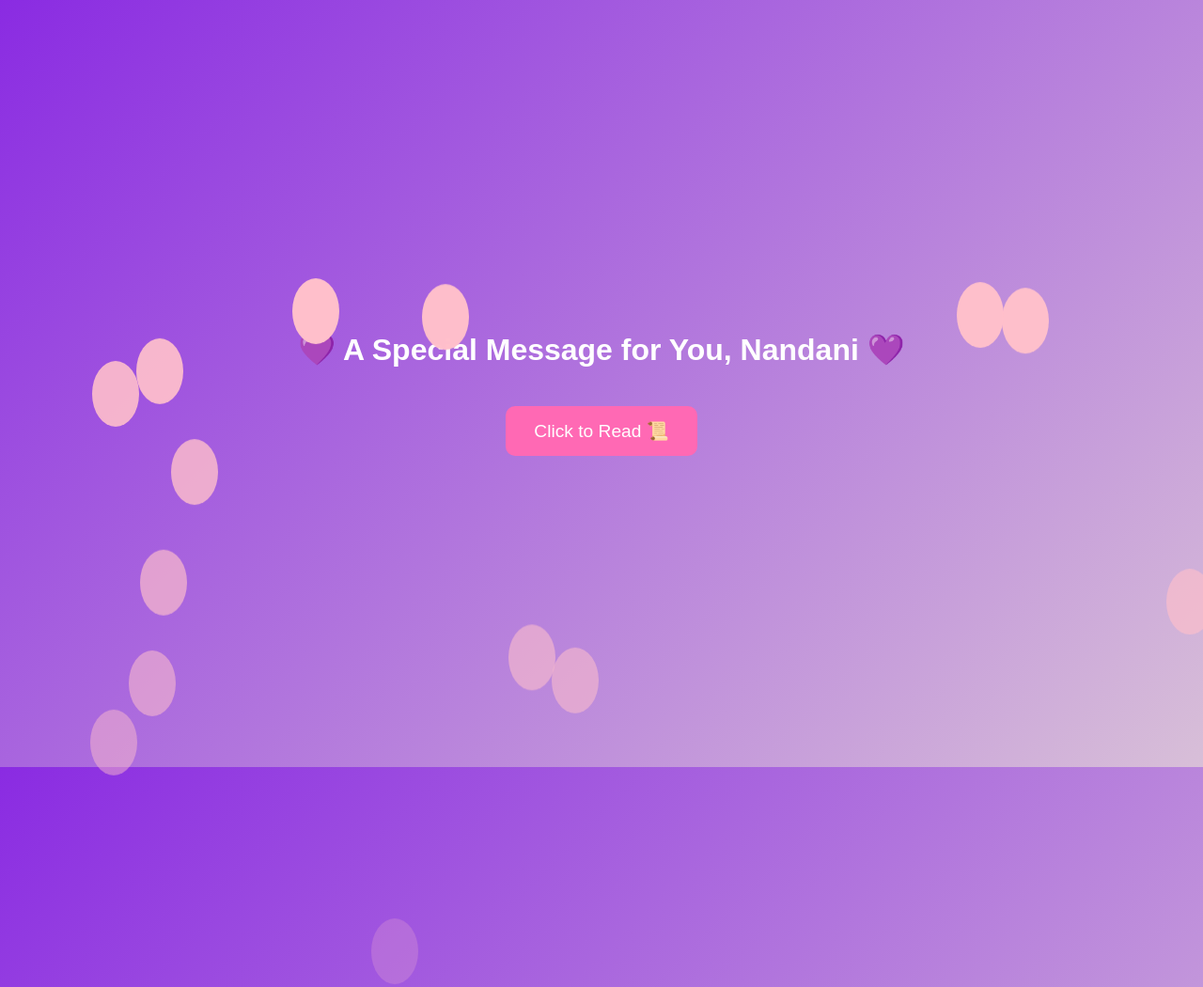
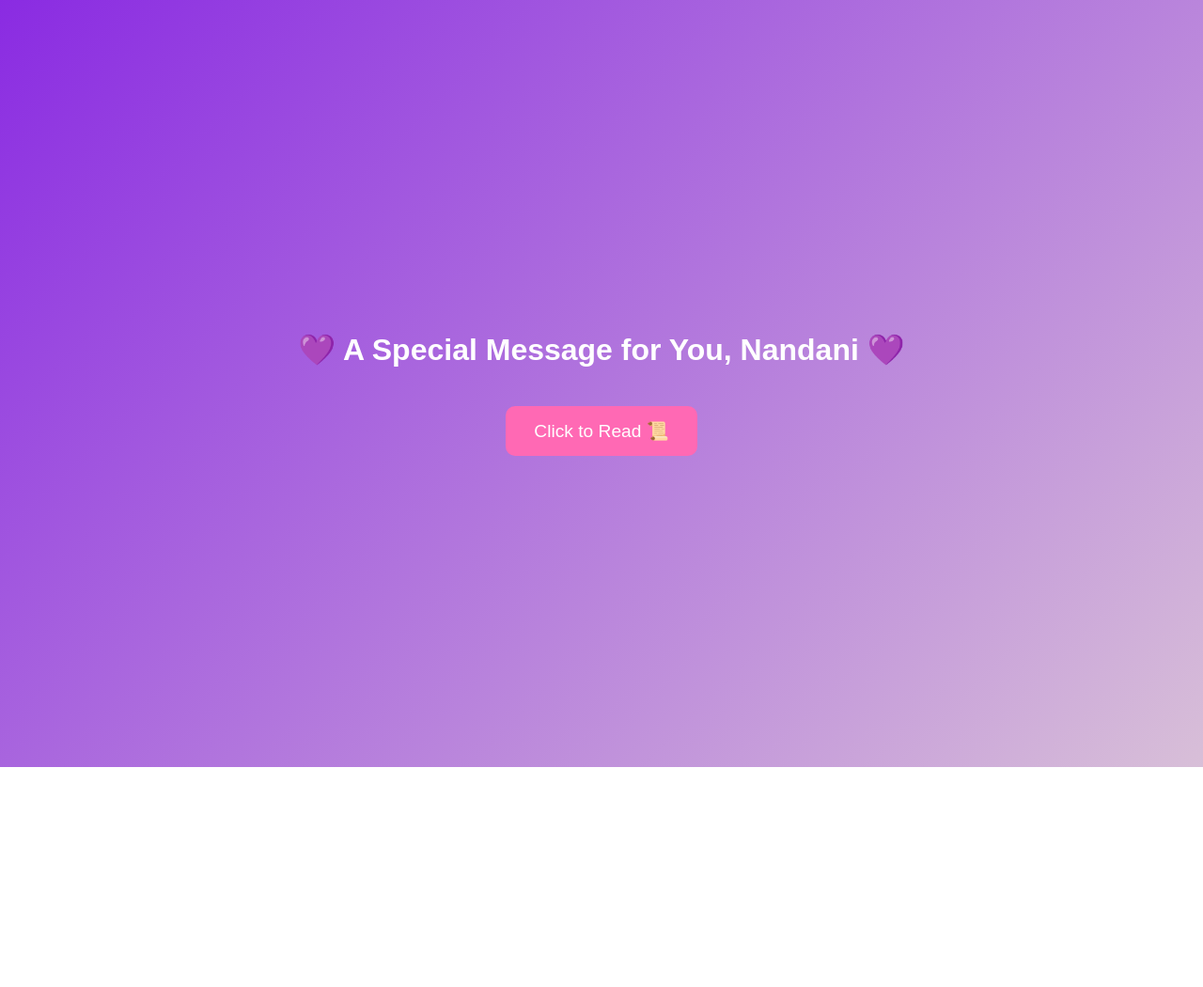
Before and after one commit to e-shikshak12/Birthday-nandani, a plain HTML site: page main.html in a window 1280 px wide. Shown: the top 1050 px of the page at 94% size. After the commit the page ends 816 px from the top, so only its background shows below. Drawn offline with Linux system fonts and the light colour scheme.

Commit message:
Update main.html

```diff
--- a/main.html
+++ b/main.html
@@ -47,22 +47,10 @@
         .next-btn {
             display: none;
         }
-        /* Floating Balloons */
-        .balloon {
-            position: absolute;
-            width: 50px;
-            height: 70px;
-            background: pink;
-            border-radius: 50%;
-            animation: floatUp 6s infinite;
-        }
-        @keyframes floatUp {
-            0% { transform: translateY(100vh); opacity: 0; }
-            100% { transform: translateY(-10vh); opacity: 1; }
-        }
     </style>
 </head>
 <body>
+    <!-- Background music -->
     <audio id="bgMusic" loop>
         <source src="90.mp3" type="audio/mpeg">
         Your browser does not support the audio element.
@@ -78,29 +66,21 @@
         <p>Your Lamba cute handsome friend 😆</p>
     </div>
 
-
+    <button class="next-btn" id="nextPage" onclick="nextPage()">Next Surprise 🎉</button>
 
     <script>
         function revealMessage() {
             document.getElementById('message').style.display = 'block';
             document.getElementById('nextPage').style.display = 'block';
-            document.getElementById("bgMusic").play();
+            let music = document.getElementById("bgMusic");
+            music.play().catch(error => {
+                console.log("Autoplay prevented:", error);
+            });
         }
 
         function nextPage() {
             window.location.href = 'next_page.html';
         }
-
-        function createBalloons() {
-            for (let i = 0; i < 20; i++) {
-                let balloon = document.createElement('div');
-                balloon.className = 'balloon';
-                balloon.style.left = Math.random() * 100 + 'vw';
-                balloon.style.animationDuration = (3 + Math.random() * 3) + 's';
-                document.body.appendChild(balloon);
-            }
-        }
-        createBalloons();
     </script>
 </body>
 </html>
```
